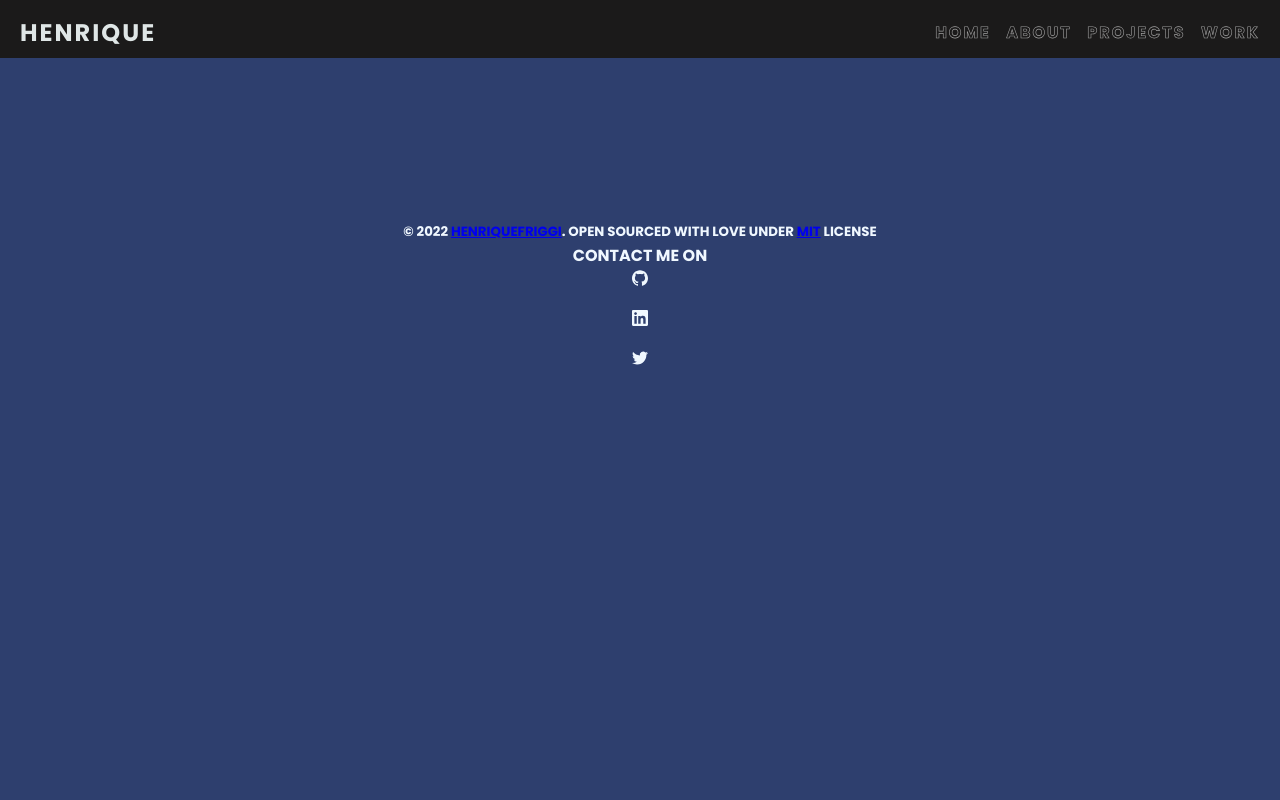
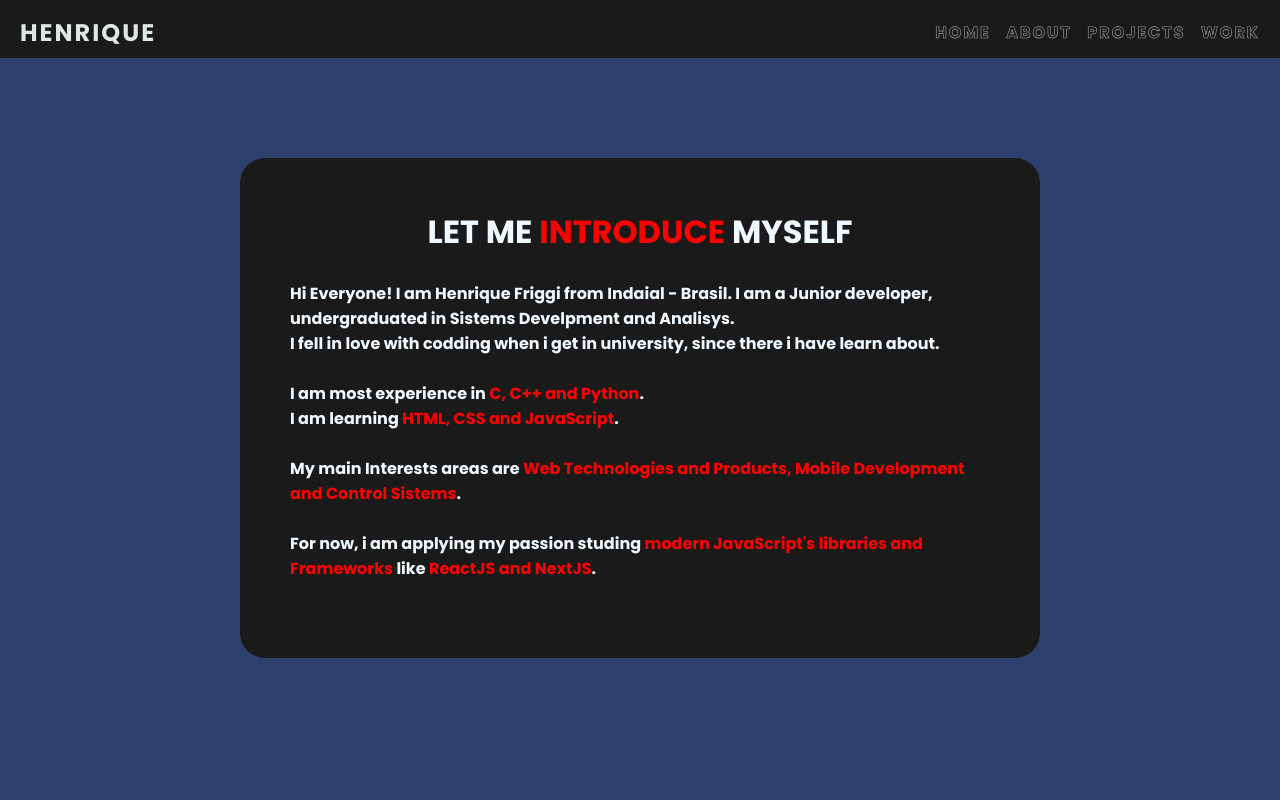
Before and after one commit to Hfriggi/websiteNextJS, a Next.js app: page /about in a window 1280 px wide. Shown: the top 800 px of the page. Built offline with nearby package versions, Linux system fonts and the light colour scheme.

Commit message:
About Page

```diff
--- a/pages/about.js
+++ b/pages/about.js
@@ -6,6 +6,27 @@ function Home(){
     return (
         <Fragment>
         <Header/>
+        <body className='aboutBody'>
+            <div className='aboutBox'>
+                <div className='aboutText'>
+                    <center>
+                        <h1>Let me <a>introduce</a> myself</h1>
+                    </center>
+                    <p> <br/>Hi Everyone! I am Henrique Friggi from Indaial - Brasil. I am a Junior
+                        developer, undergraduated in Sistems Develpment and Analisys. <br/> I fell in
+                        love with codding when i get in university, since there i have learn about.
+                        <br/><br/>
+                        I am most experience in <a>C, C++ and Python</a>. <br />
+                        I am learning <a>HTML, CSS and JavaScript</a>.
+                        <br/><br/>
+                        My main Interests areas are <a>Web Technologies and Products, Mobile Development and Control Sistems</a>.
+                        <br/><br/>
+                        For now, i am applying my passion studing <a>modern JavaScript's libraries and Frameworks</a> like
+                        <a> ReactJS and NextJS</a>.
+                    </p>
+                </div>
+            </div>
+        </body>
         <Footer />
         </Fragment>
 )
--- a/pages/work.js
+++ b/pages/work.js
@@ -6,6 +6,7 @@ function Home(){
     return (
         <Fragment>
         <Header/>
+
         <Footer />
         </Fragment>
 )
--- a/styles/styles.css
+++ b/styles/styles.css
@@ -175,7 +175,7 @@ body
 {
   flex-wrap: wrap;
   width: 100%;
-  padding: 40px 0;
+  padding: 40px 25px;
 }
 .HomeBody .container .boxProjects
 {
@@ -400,3 +400,37 @@ body
   margin-top: 20px;
   color: aliceblue;
 }
+.aboutBody
+{
+  width: 100%;
+}
+.aboutBox
+{
+  align-items: center;
+  margin: auto;
+  width: 800px;
+  height: 500px;
+  background-color: #1b1a1a;
+  border-radius: 25px;
+  margin-top: 100px;
+
+}
+.aboutBox .aboutText
+{
+  justify-content: left;
+  padding-left: 50px;
+  padding-top: 50px;
+  padding-right: 50px;
+  padding-bottom: 50px;
+  width: 800px;
+  height: 500px;
+  color: aliceblue;
+}
+.aboutText h1
+{
+  text-transform: uppercase;
+}
+.aboutText a
+{
+  color: red;
+}
```
